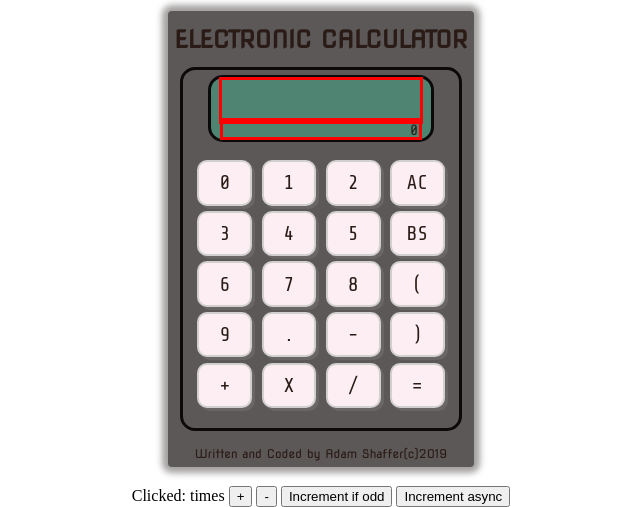
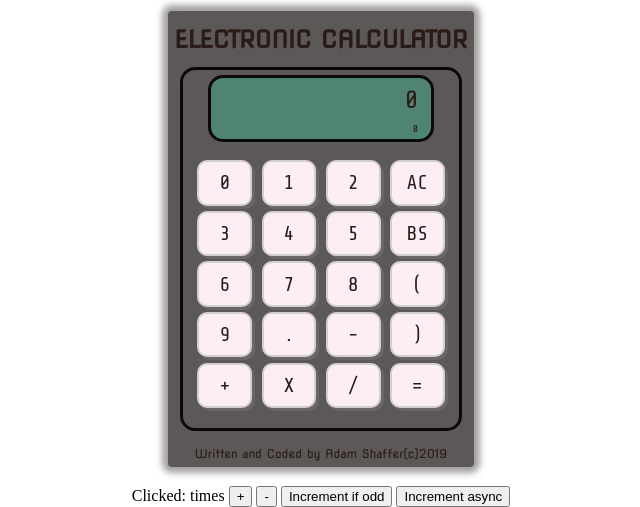
Before and after one commit to GreatDeveloper66/reduxCalculator, a PHP site: page / in a window 1280 px wide. Shown: the top 507 px of the page, without its empty margins (319-959 px from the left). Run offline with PHP 8.4, Linux system fonts and the light colour scheme; some libraries are stand-ins or nearby versions.

Commit message:
Adjusted line height and margins to number displays

```diff
--- a/index.css
+++ b/index.css
@@ -122,18 +122,17 @@ body {
   width: 90%;
   height: 90%;
   margin: 2px;
-  padding: 2px;
-  border: 3px solid red; }
-  /* line 98, /Users/adam/Desktop/My_Documents/Coding/Projects/reduxCalculator/index.scss */
+  padding: 2px; }
+  /* line 97, /Users/adam/Desktop/My_Documents/Coding/Projects/reduxCalculator/index.scss */
   .topDisplay p {
     margin: auto;
-    margin-left: 0;
     margin-right: 0;
+    line-height: 25px;
     font-family: var(--numFont);
     font-size: 25px;
     color: var(--headingBlack); }
 
-/* line 105, /Users/adam/Desktop/My_Documents/Coding/Projects/reduxCalculator/index.scss */
+/* line 104, /Users/adam/Desktop/My_Documents/Coding/Projects/reduxCalculator/index.scss */
 .bottomDisplay {
   display: grid;
   grid-template: 1;
@@ -142,15 +141,14 @@ body {
   width: 90%;
   height: 90%;
   margin: 1px;
-  padding: 1px;
-  border: 3px solid red; }
-  /* line 109, /Users/adam/Desktop/My_Documents/Coding/Projects/reduxCalculator/index.scss */
+  padding: 1px; }
+  /* line 107, /Users/adam/Desktop/My_Documents/Coding/Projects/reduxCalculator/index.scss */
   .bottomDisplay p {
     margin: auto;
-    margin-left: 0;
     margin-right: 0;
+    line-height: 10px;
     font-family: var(--numFont);
-    font-size: 15px;
+    font-size: 10px;
     color: var(--headingBlack); }
 
 /*# sourceMappingURL=index.css.map */
--- a/index.html
+++ b/index.html
@@ -22,7 +22,7 @@
        <div class="userBoard">
          <div class="numDisplay">
            <div class="topDisplay">
-
+             <p>0</p>
            </div>
            <div class="bottomDisplay">
              <p>0</p>
--- a/index.scss
+++ b/index.scss
@@ -94,23 +94,21 @@ body {
   @include display(1fr/1fr,end,center);
 
   @include sizing(90%,90%,2px,2px);
-  border:3px solid red;
   p{
     margin: auto;
-    margin-left: 0;
     margin-right: 0;
+    line-height: 25px;
     @include fonts(var(--numFont),25px,var(--headingBlack));
   }
 }
 .bottomDisplay {
   @include display(1fr/1fr,end,center);
   @include sizing(90%,90%,1px,1px);
-  border: 3px solid red;
   p {
     margin: auto;
-    margin-left: 0;
     margin-right: 0;
-    @include fonts(var(--numFont),15px,var(--headingBlack));
+    line-height: 10px;
+    @include fonts(var(--numFont),10px,var(--headingBlack));
 
   }
 }
```
Also changed, not shown: 1 other file.
